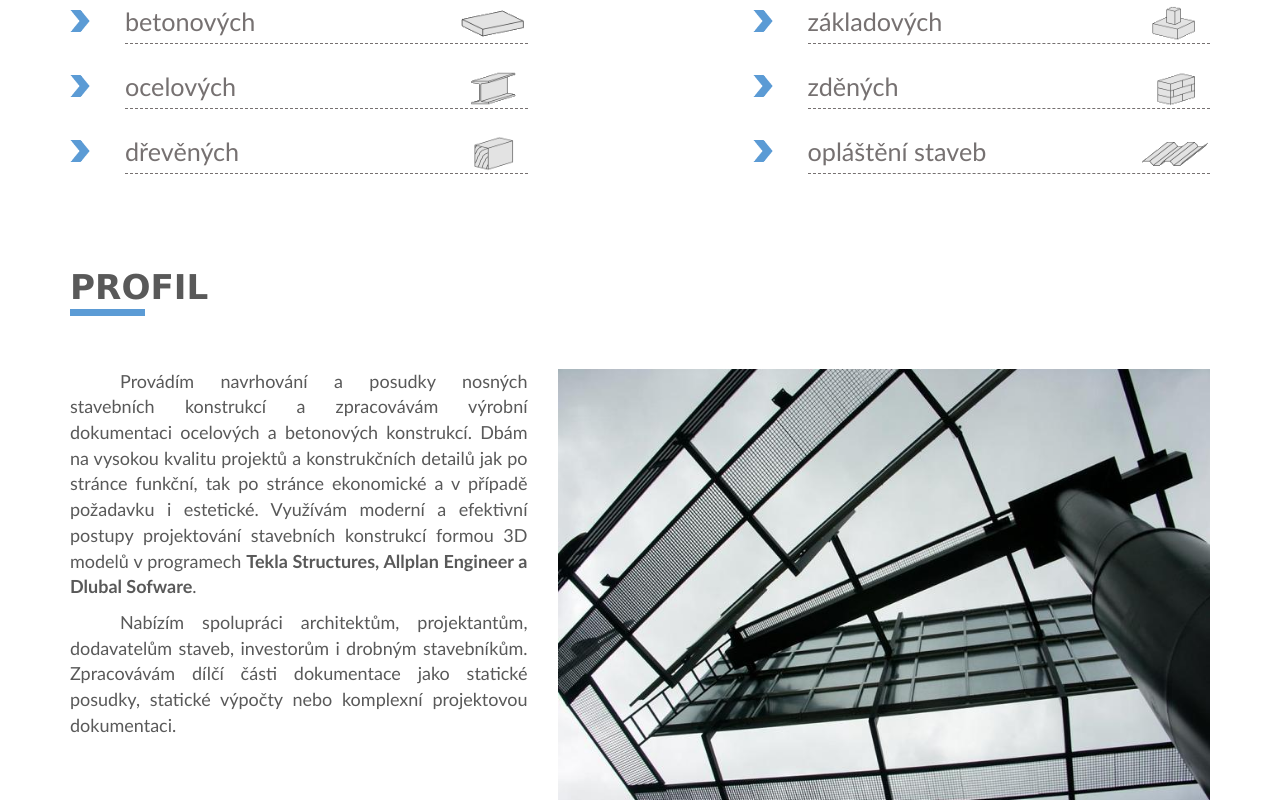
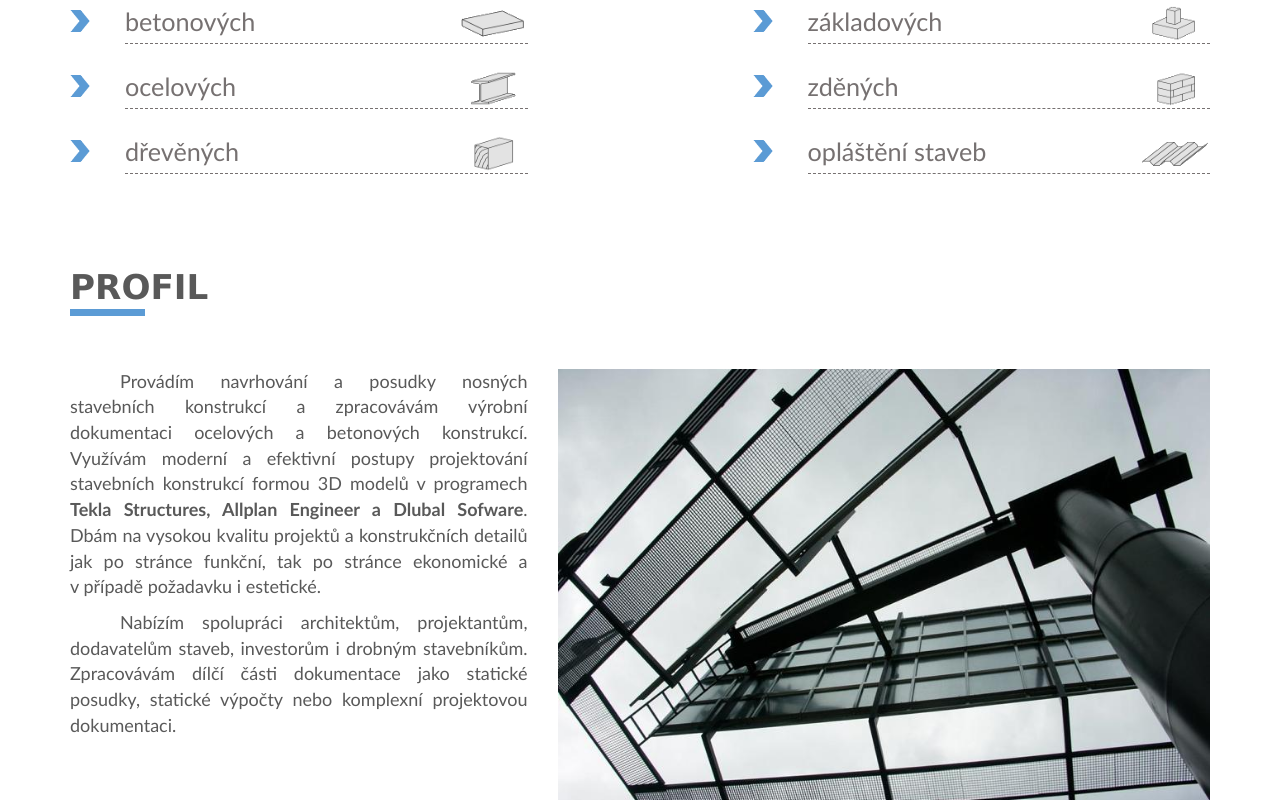
Before and after one commit to KubaDotVaclavik/systatika, a website: page index.html in a window 1280 px wide. Shown: the part 474-1274 px from the top of the page. Drawn offline with Linux system fonts and the light colour scheme; some packages are replaced by stand-ins of ours.

Commit message:
Přehození dvou vět v profilu, aby byla vidět ve výsledcích vyhledávání

```diff
--- a/index.html
+++ b/index.html
@@ -168,9 +168,10 @@
         <div class="col-xs-12 col-sm-5">
           <p class="indent-justify">
             Provádím navrhování a posudky nosných stavebních konstrukcí a zpracovávám výrobní dokumentaci ocelových a betonových konstrukcí.
+            Využívám  moderní a efektivní postupy projektování stavebních konstrukcí formou 3D modelů v programech
+            <b>Tekla Structures, Allplan Engineer a Dlubal Sofware</b>.
             Dbám na vysokou kvalitu projektů a konstrukčních detailů jak po stránce funkční, tak po stránce ekonomické a
-            v případě požadavku i estetické. Využívám  moderní a efektivní postupy projektování stavebních konstrukcí formou 3D modelů v programech
-            <b>Tekla Structures, Allplan Engineer a Dlubal Sofware</b>.
+            v případě požadavku i estetické.
           </p>
           <p class="indent-justify">
             Nabízím spolupráci architektům, projektantům, dodavatelům staveb, investorům i drobným stavebníkům. Zpracovávám dílčí části
```
